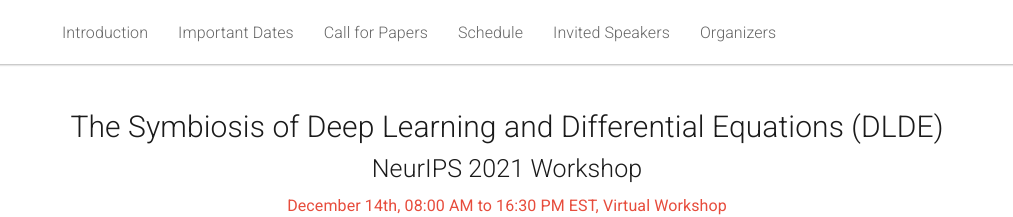
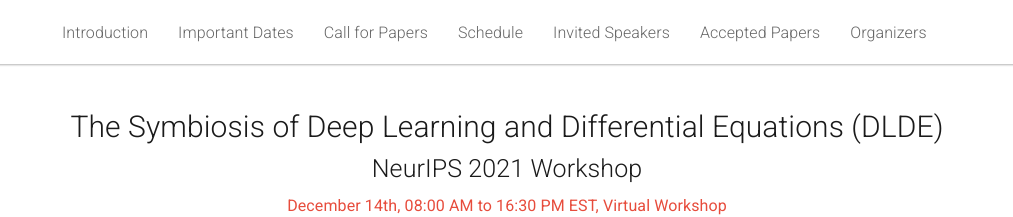
Before and after one commit to dl-de/dl-de.github.io, a Jekyll site: the page built from _pages/home.md, in a window 1280 px wide. Shown: the top 217 px of the page, without its empty margins (133-1146 px from the left). Built offline with Jekyll 4.4.1, drawn with Linux system fonts in a browser that asks for light colours.

Commit message:
Add Accepted Papers to header navigation

```diff
--- a/_includes/header.html
+++ b/_includes/header.html
@@ -18,6 +18,7 @@
         <li><a href="#cfp">Call for Papers </a></li>
         <li><a href="#schedule">Schedule</a></li>
         <li><a href="#speakers">Invited Speakers</a></li>
+        <li><a href="#accepted_papers">Accepted Papers</a></li>
         <li><a href="#organizers">Organizers</a></li>
         <!-- <li><a href="#sponsors">Sponsors</a></li> -->
       </ul>
```
